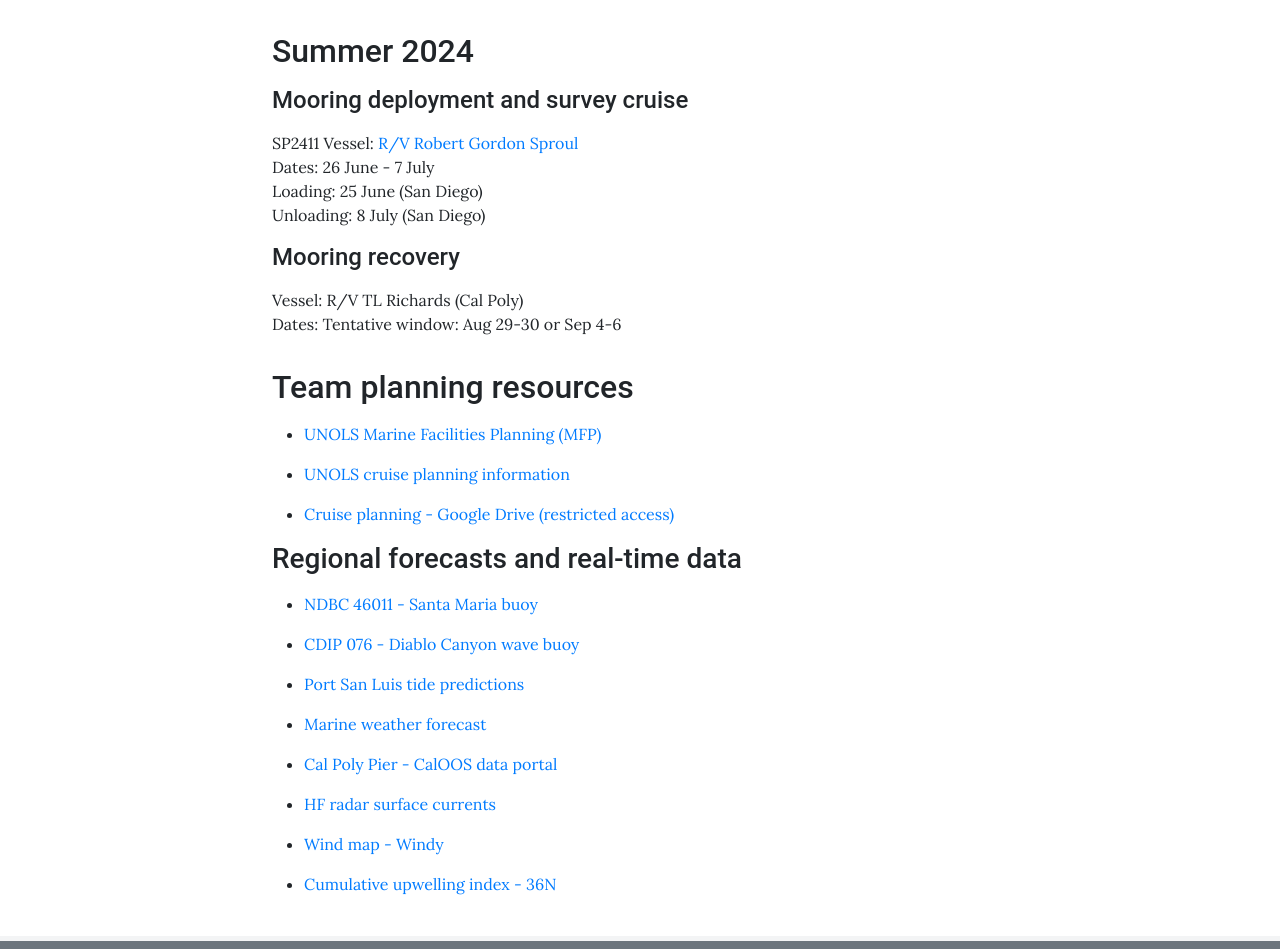
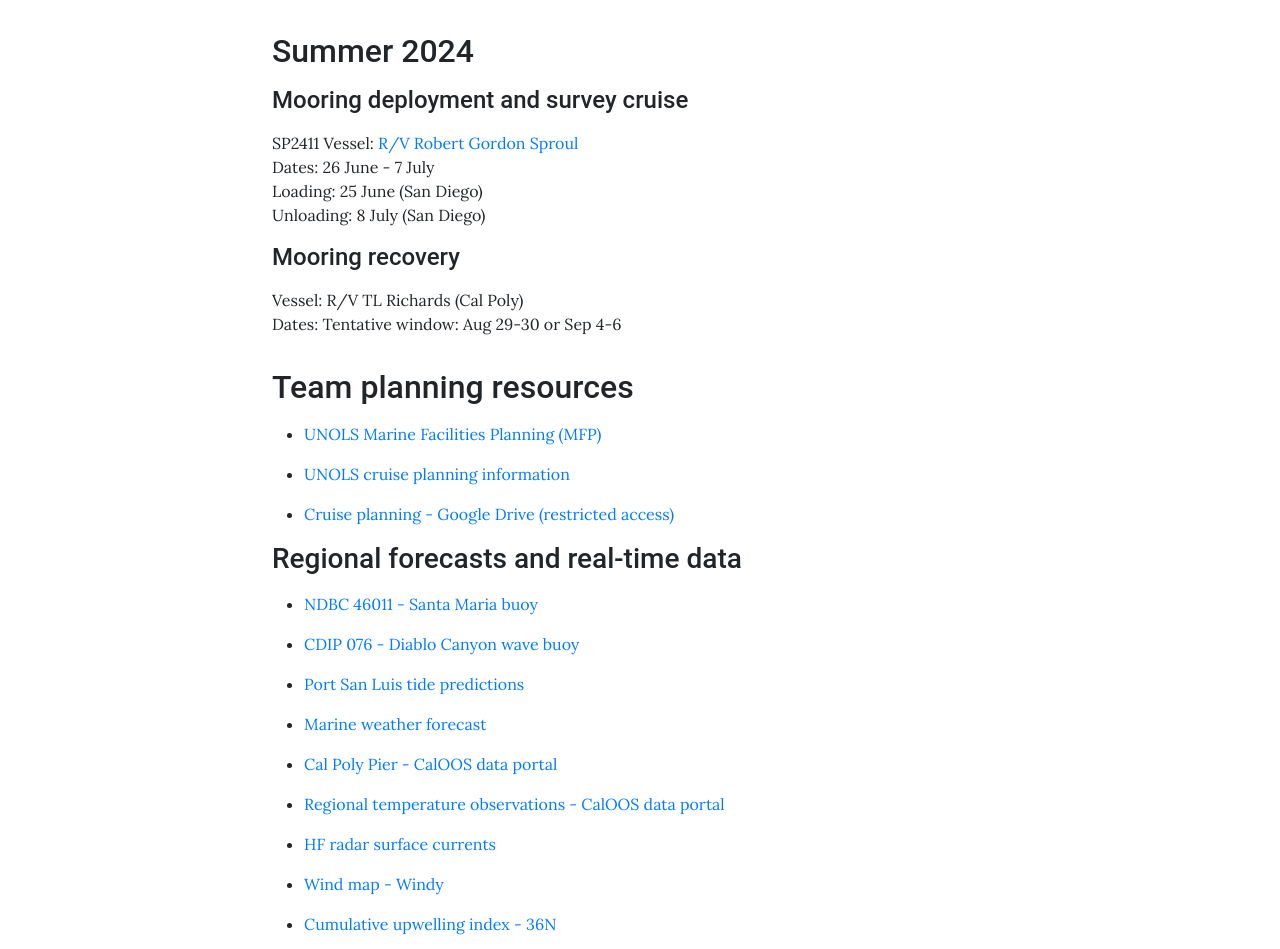
Before and after one commit to subfex/subfex.github.io, a Jekyll site: the page built from pages/cruises.md, in a window 1280 px wide. Shown: the part 308-1257 px from the top of the page. Built offline with Jekyll 4.4.1, drawn with Linux system fonts in a browser that asks for light colours; grey boxes are pictures that could not be loaded.

Commit message:
added caloos compare chart link

```diff
--- a/pages/cruises.md
+++ b/pages/cruises.md
@@ -43,6 +43,8 @@ Dates: Tentative window: Aug 29-30 or Sep 4-6
 
 * [Cal Poly Pier - CalOOS data portal](https://data.caloos.org/?&sensor_version=v2#metadata/103545/station/data)
 
+* [Regional temperature observations - CalOOS data portal](https://data.caloos.org/?ls=kr6s5Iwz#data/1)
+
 * [HF radar surface currents](https://cordc.ucsd.edu/projects/hfrnet/?zm=11&ll=35.06055,-120.888568&prod=a_2km&rng=0,50&cb=4&us=100&o_sp=0&o_o=0&o_sl=0)
 
 * [Wind map - Windy](https://www.windy.com/?35.027,-120.726,10)
```
